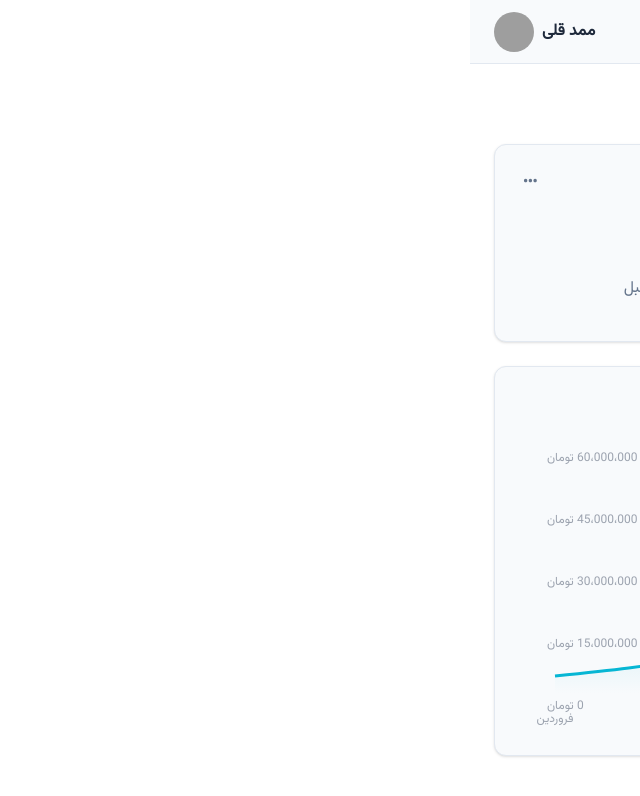
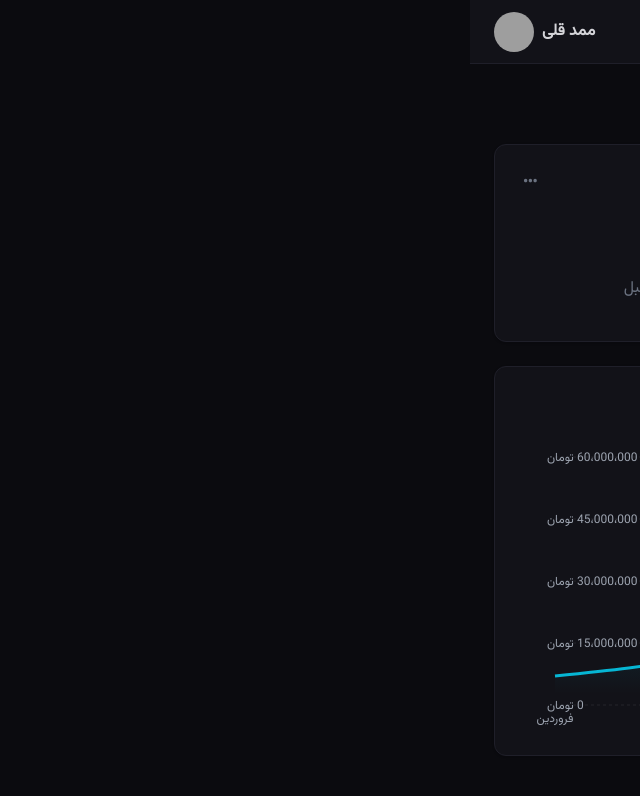
Before and after one commit to ImRez69/SaaS-Dashboard, a React (Vite) app: page / in a window 1280 px wide. Shown: the top 796 px of the page, without its empty margins (640-1280 px from the left). Built offline with nearby package versions, Linux system fonts and the light colour scheme; grey boxes are pictures that could not be loaded.

Commit message:
Update ToggleTheme(remove preference theme detect )

```diff
--- a/src/index.css
+++ b/src/index.css
@@ -147,32 +147,6 @@
     color-scheme: light;
   }
 
-  /* System Preference Fallback */
-  @media (prefers-color-scheme: light) {
-    :root:not(.light):not(.dark) {
-      --bg: #ffffff;
-      --surface: #f8fafc;
-      --fg: #1e293b;
-      --fg-h: #0f172a;
-      --muted: #64748b;
-      --border: #e2e8f0;
-
-      --accent: #6d28d9;
-      --accent-bg: rgba(109, 40, 217, 0.08);
-      --accent-border: rgba(109, 40, 217, 0.25);
-
-      --success: #10b981;
-      --warning: #f59e0b;
-      --danger: #ef4444;
-
-      --sh-base: 0 4px 12px rgba(15, 23, 42, 0.04), 0 1px 4px var(--border);
-      --sh-base-hover: 0 0 0 2px rgba(109, 40, 217, 0.15);
-      --sh-accent: 0 0 12px var(--accent-border);
-      --sh-accent-hover: 0 0 18px rgba(109, 40, 217, 0.25);
-
-      color-scheme: light;
-    }
-  }
 
   ::selection {
     @apply bg-muted/20;
```
